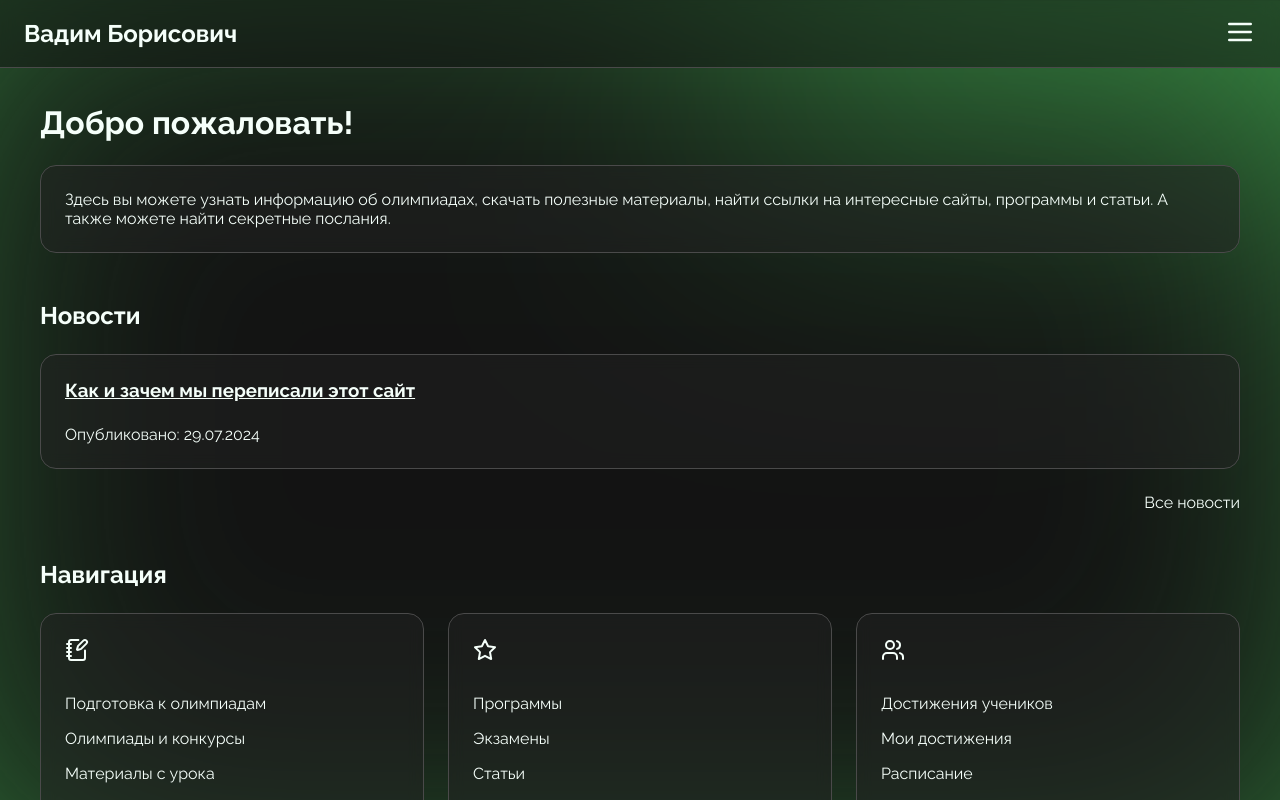
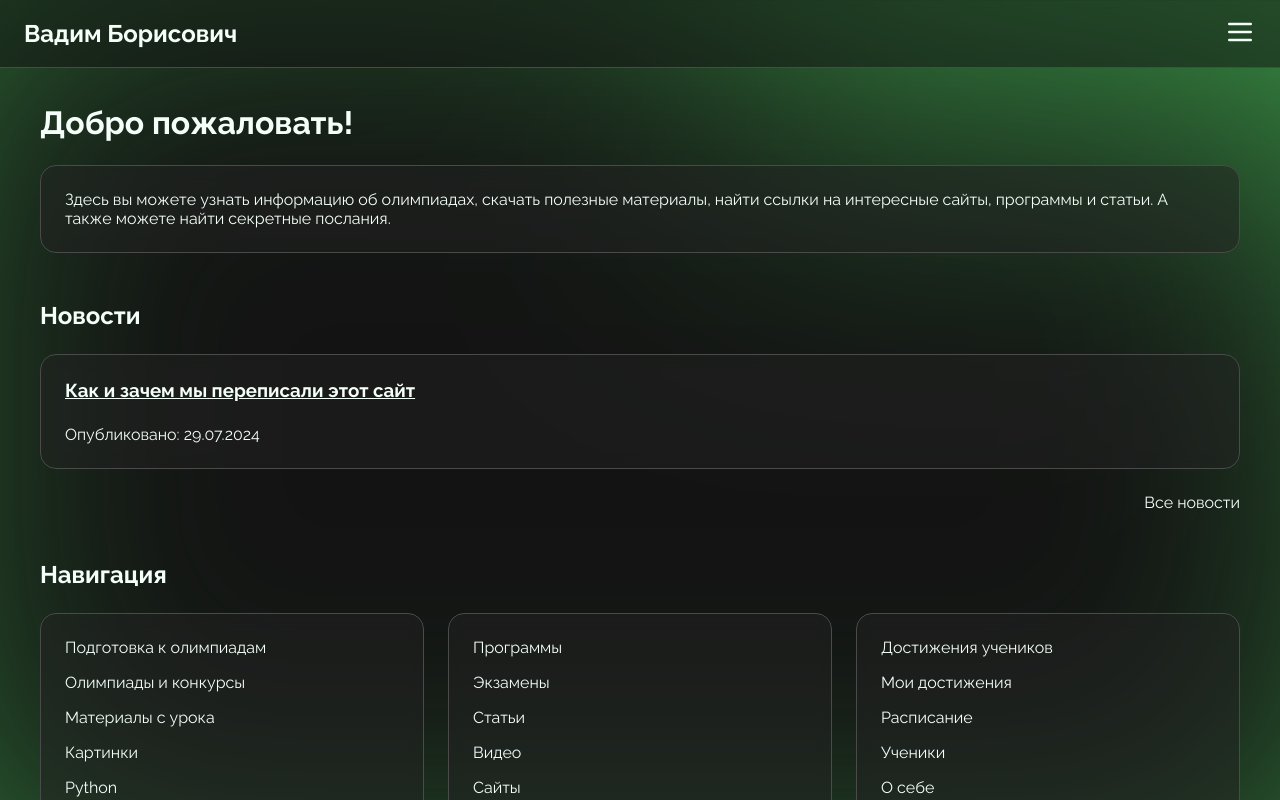
Before and after one commit to svbinf-ru/svbinf.ru, a Next.js app: page / in a window 1280 px wide. Shown: the top 800 px of the page. Built offline with nearby package versions, Linux system fonts and the light colour scheme.

Commit message:
chore: remove icons in navigation
Fixes #9

```diff
--- a/components/HomepageNavigation/index.tsx
+++ b/components/HomepageNavigation/index.tsx
@@ -1,4 +1,3 @@
-import { NotebookPen, Star, Users } from 'lucide-react'
 import Link from 'next/link'
 import { FC } from 'react'
 
@@ -13,7 +12,6 @@ export const HomepageNavigation: FC = () => {
             <h2>Навигация</h2>
             <Grid>
                 <nav className={styles.group}>
-                    <NotebookPen className={styles.icon} />
                     <Link href="/olymp/list">Подготовка к олимпиадам</Link>
                     <Link href="/olymp/list">Олимпиады и конкурсы</Link>
                     <Link href="/materials/lessons">Материалы с урока</Link>
@@ -21,7 +19,6 @@ export const HomepageNavigation: FC = () => {
                     <Link href="/materials/python">Python</Link>
                 </nav>
                 <nav className={styles.group}>
-                    <Star className={styles.icon} />
                     <Link href="/misc/programs">Программы</Link>
                     <Link href="/exams">Экзамены</Link>
                     <Link href="/misc/articles">Статьи</Link>
@@ -29,7 +26,6 @@ export const HomepageNavigation: FC = () => {
                     <Link href="/misc/websites">Сайты</Link>
                 </nav>
                 <nav className={styles.group}>
-                    <Users className={styles.icon} />
                     <Link href="/achievements/students">
                         Достижения учеников
                     </Link>
--- a/components/HomepageNavigation/styles.module.scss
+++ b/components/HomepageNavigation/styles.module.scss
@@ -19,7 +19,3 @@
         color: $foreground-secondary;
     }
 }
-
-.icon {
-    margin-bottom: 16px;
-}
```
